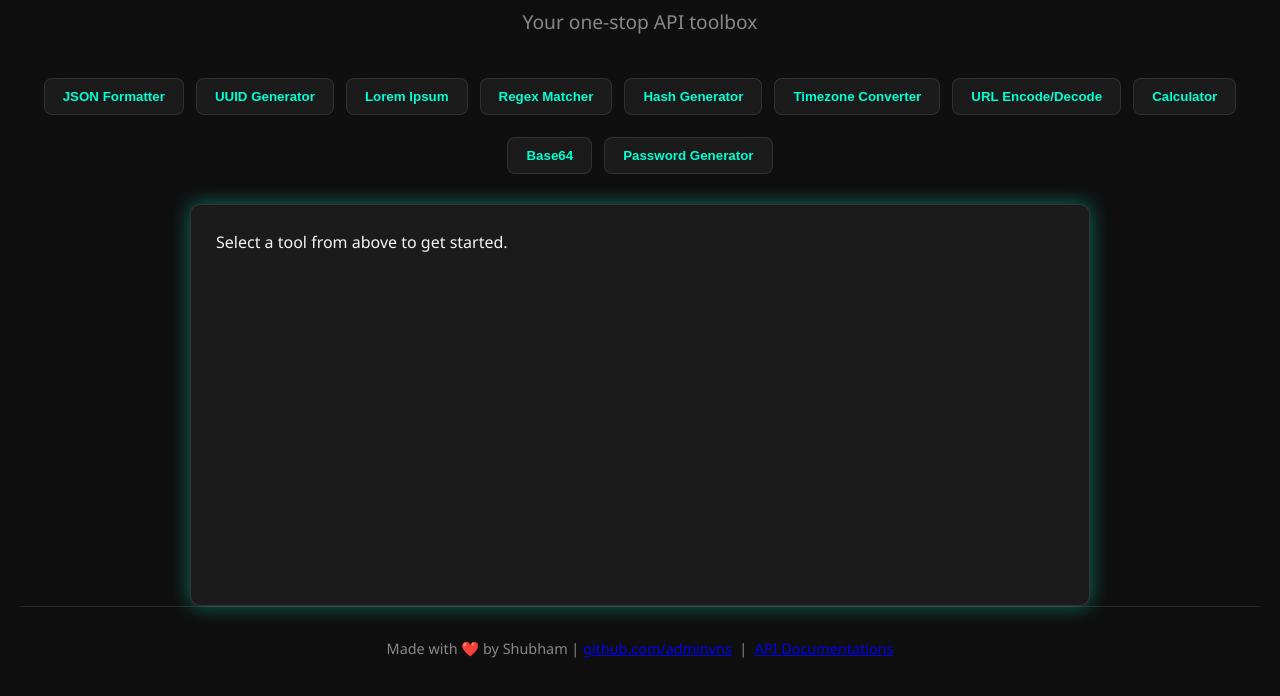
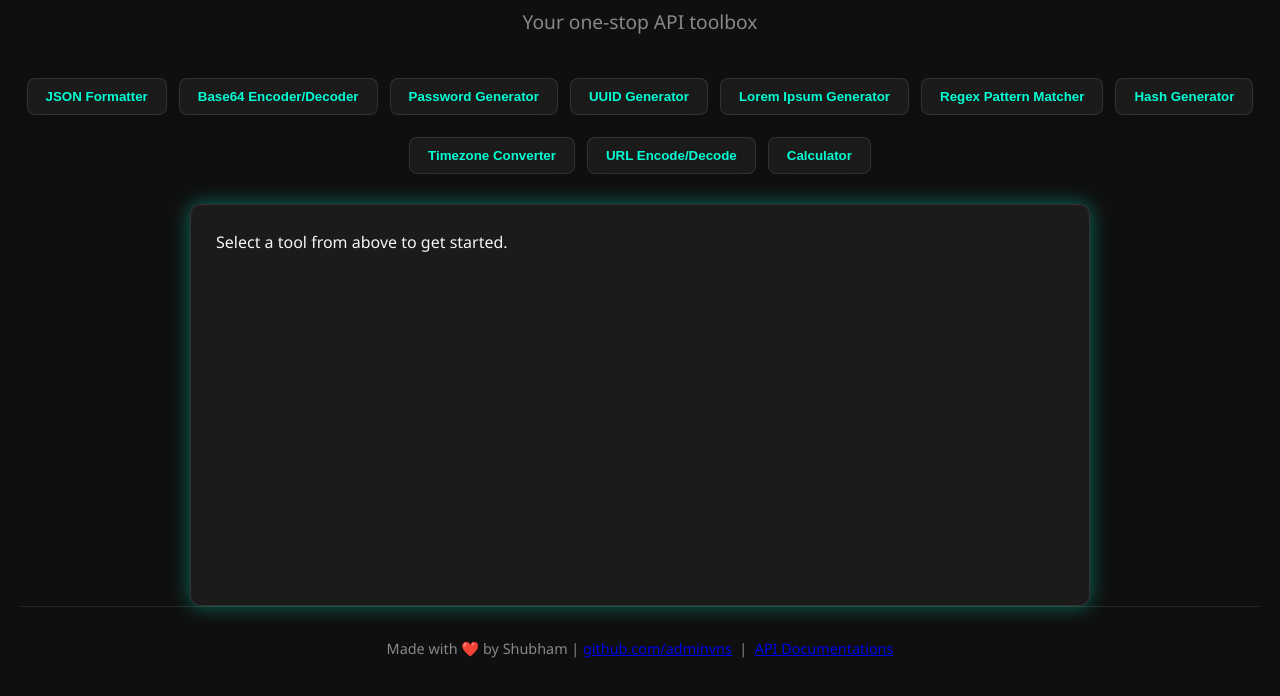
Before and after one commit to adminvns/Devando, a website: page public/index.html in a window 1280 px wide. Shown: the part 100-796 px from the top of the page. Drawn offline with Linux system fonts and the light colour scheme.

Commit message:
Update navigation buttons and fix project key in SonarCloud configuration

```diff
--- a/public/index.html
+++ b/public/index.html
@@ -19,15 +19,16 @@
 
   <nav>
     <button onclick="loadTool('json')">JSON Formatter</button>
+    <button onclick="loadTool('base64')">Base64 Encoder/Decoder</button>
+    <button onclick="loadTool('password')">Password Generator</button>
     <button onclick="loadTool('uuid')">UUID Generator</button>
-    <button onclick="loadTool('lorem')">Lorem Ipsum</button>
-    <button onclick="loadTool('regex')">Regex Matcher</button>
+    <button onclick="loadTool('lorem')">Lorem Ipsum Generator</button>
+    <button onclick="loadTool('regex')">Regex Pattern Matcher</button>
     <button onclick="loadTool('hash')">Hash Generator</button>
     <button onclick="loadTool('timezone')">Timezone Converter</button>
     <button onclick="loadTool('url')">URL Encode/Decode</button>
     <button onclick="loadTool('calculator')">Calculator</button>
-    <button onclick="loadTool('base64')">Base64</button>
-    <button onclick="loadTool('password')">Password Generator</button>
+
 
     <!-- <button onclick="loadTool('ip')">IP Address Info</button>
     <button onclick="loadTool('weather')">Weather Info</button>
```
Also changed, not shown: 1 other file.
